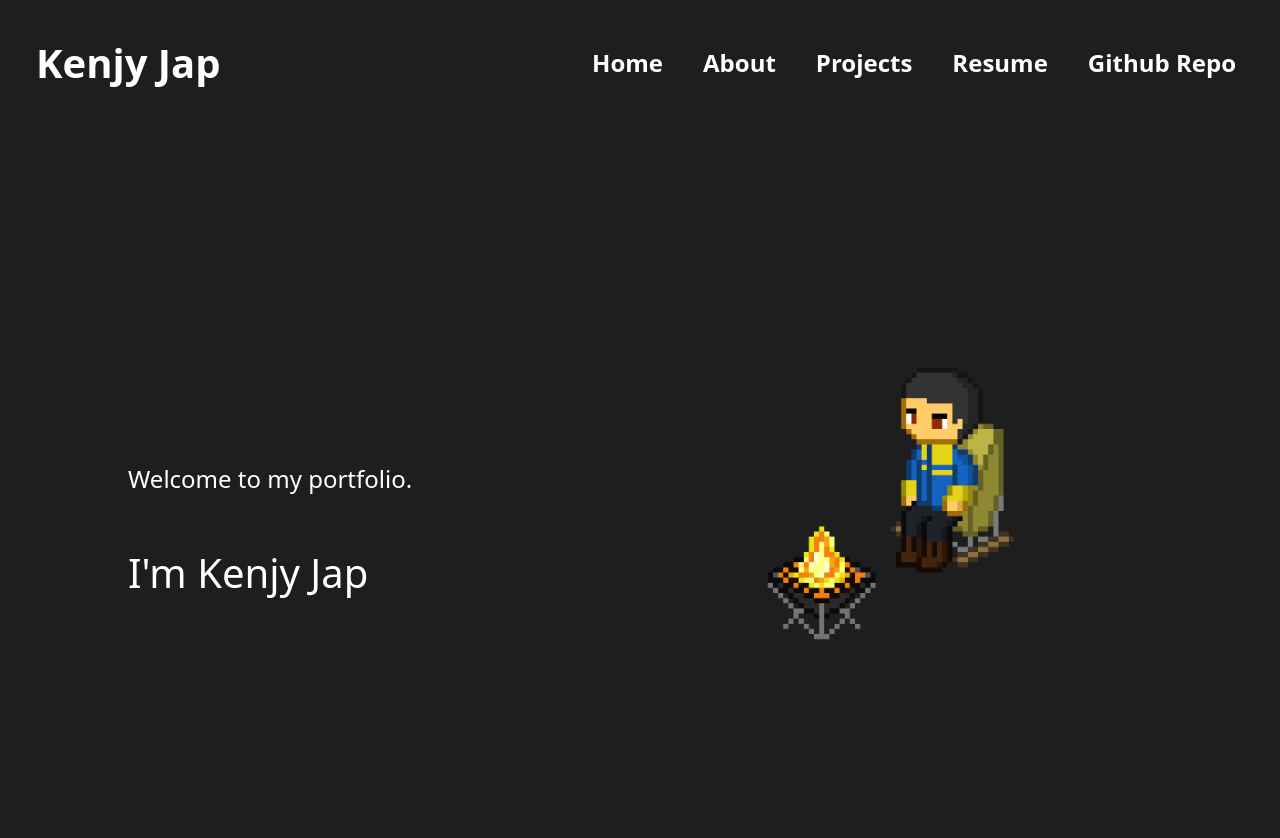
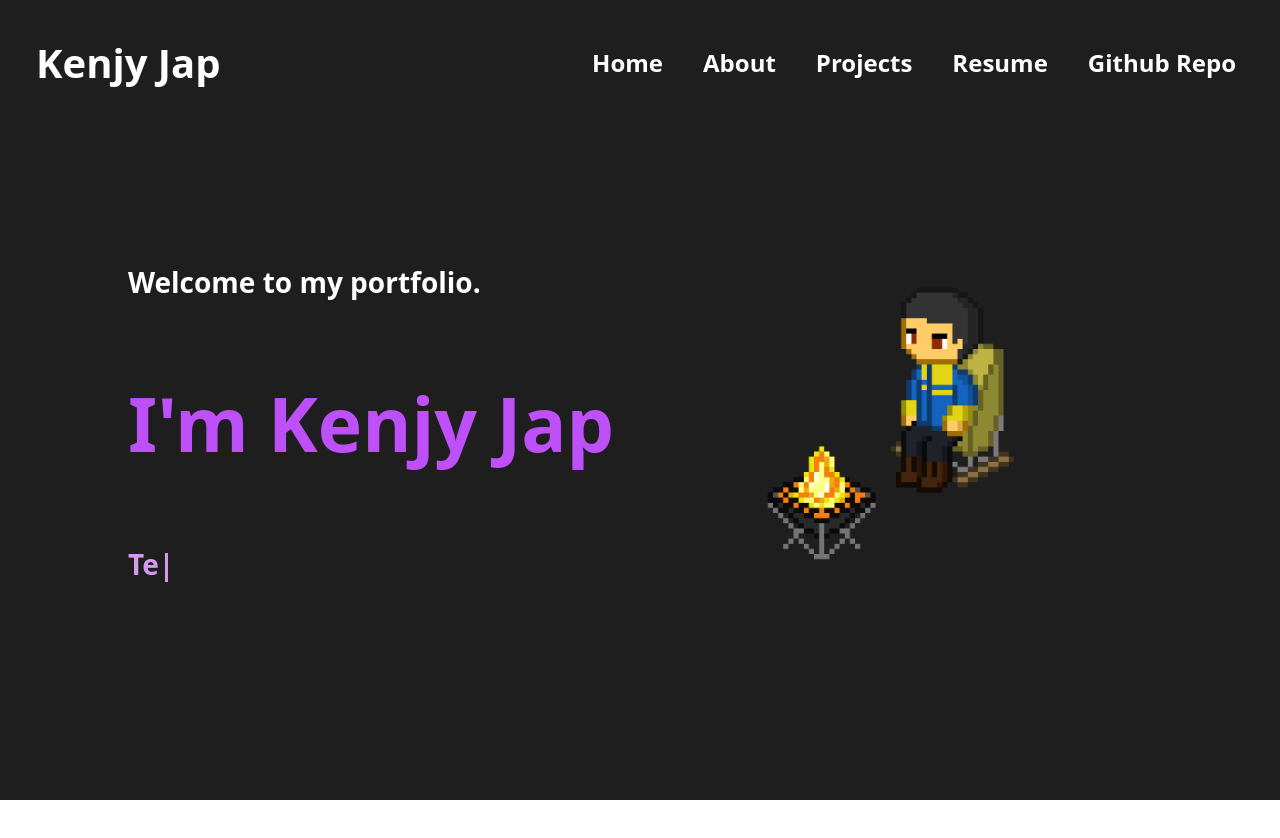
Before and after one commit to Kenhie94/kenjyjap.github.io, a Next.js app in the folder client/: page / in a window 1280 px wide. Shown: the top 838 px of the page. After the commit the page ends 800 px from the top, so only its background shows below. Built offline with nearby package versions, Linux system fonts and the light colour scheme.

Commit message:
Hero.js complete, added a handleTyping function to display text

```diff
--- a/client/src/app/components/hero/Hero.js
+++ b/client/src/app/components/hero/Hero.js
@@ -1,17 +1,56 @@
-import "./style.css"
+import React, { useState, useEffect } from "react";
+import "./style.css";
 
 export default function Hero() {
+  const [currentText, setCurrentText] = useState(""); // Current text being typed
+  const [isDeleting, setIsDeleting] = useState(false); // Whether we are deleting
+  const [loopIndex, setLoopIndex] = useState(0); // Tracks which string to display
+  const [typingSpeed, setTypingSpeed] = useState(100); // Typing speed
+
+  const textArray = ["Full Stack Developer", "Tech Enthusiast", "Software Developer", "Rock Climber", "TCG Collecter and Player"]; // Pre-defined text
+
+  useEffect(() => {
+    const handleTyping = () => {
+      const currentString = textArray[loopIndex % textArray.length]; // Loop through textArray
+
+      if (isDeleting) {
+        // Delete characters
+        setCurrentText((prev) => prev.slice(0, prev.length - 1));
+      } else {
+        // Add characters
+        setCurrentText((prev) => currentString.slice(0, prev.length + 1));
+      }
+
+      // Check if typing/deleting is done
+      if (!isDeleting && currentText === currentString) {
+        setTimeout(() => setIsDeleting(true), 1000); // Pause before deleting
+      } else if (isDeleting && currentText === "") {
+        setIsDeleting(false); // Switch to typing next string
+        setLoopIndex((prev) => prev + 1); // Move to the next string
+      }
+    };
+
+    const typingTimer = setTimeout(handleTyping, typingSpeed);
+
+    return () => clearTimeout(typingTimer); // Cleanup timer
+  }, [currentText, isDeleting, loopIndex, typingSpeed]);
+
   return (
     <div className="hero-container d-flex align-items-center justify-content-between">
       {/* Left Side - Text Content */}
       <div className="text-container">
-        <h4 className="py-5">Welcome to my portfolio.</h4>
-        <h1>I'm Kenjy Jap</h1>
+        <p className="fs-3 py-5">Welcome to my portfolio.</p>
+        <p className="introText">I'm Kenjy Jap</p>
+        <p className="subText fs-3 py-5">{currentText}<span className="cursor">|</span></p>
       </div>
 
       {/* Right Side - Image */}
       <div className="image-container">
-        <img src="/images/gif/pixel-camp-art.gif" alt="Pixel art of someone camping" className="hero-image" />
+        <img
+          src="/images/gif/pixel-camp-art.gif"
+          alt="Pixel art of someone camping"
+          className="hero-image"
+        />
       </div>
     </div>
   );
--- a/client/src/app/components/hero/style.css
+++ b/client/src/app/components/hero/style.css
@@ -1,7 +1,7 @@
 /* Hero Section Full Page */
 .hero-container {
   width: 100%;
-  height: 100vh; /* Full viewport height */
+  height: 80vh; /* Full viewport height */
   display: flex;
   align-items: center;
   justify-content: space-between;
@@ -12,6 +12,16 @@
 .text-container {
   flex: 1; /* Takes up half the space */
   color: white;
+  font-weight: bold;
+}
+
+.hero-container .introText {
+  font-size: 75px;
+  color: rgb(190, 80, 250);
+}
+
+.hero-container .subText {
+  color: rgb(210, 155, 240);
 }
 
 /* Right Side - Image */
--- a/client/src/app/components/navbar/style.css
+++ b/client/src/app/components/navbar/style.css
@@ -20,13 +20,13 @@
 }
 
 .nav-link:hover {
-  color: rgb(210, 145, 250); /* Optional hover color */
+  color: rgb(210, 155, 240); /* Optional hover color */
 }
 
 /* Set active and focus state to purple */
 .nav-link:active,
 .nav-link:focus {
-  color: rgb(210, 145, 250) !important; /* Change active link color to purple */
+  color: rgb(210, 155, 240) !important; /* Change active link color to purple */
   text-decoration: none; /* Remove underline for consistency */
 }
 
```
